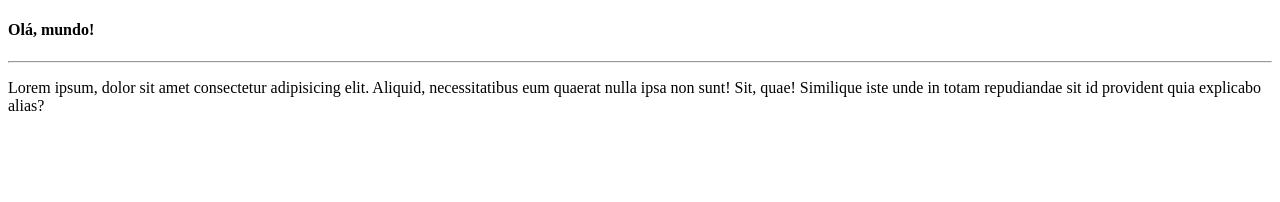
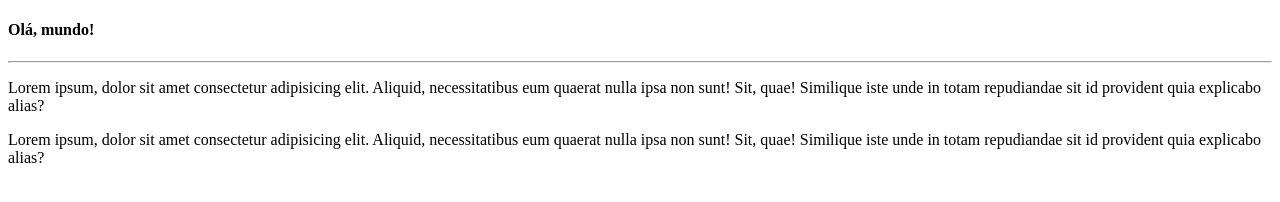
Before and after one commit to mariaeduardamartinsrodrigues/Ola_Mundo, a plain HTML site: page site-exemplo/index.html in a window 1280 px wide. Drawn offline with Linux system fonts and the light colour scheme.

Commit message:
Adicionei o segundo parágrafo

```diff
--- a/site-exemplo/index.html
+++ b/site-exemplo/index.html
@@ -9,6 +9,7 @@
     <h4>Olá, mundo!</h4>
     <hr>
     <p>Lorem ipsum, dolor sit amet consectetur adipisicing elit. Aliquid, necessitatibus eum quaerat nulla ipsa non sunt! Sit, quae! Similique iste unde in totam repudiandae sit id provident quia explicabo alias?</p>
+    <p>Lorem ipsum, dolor sit amet consectetur adipisicing elit. Aliquid, necessitatibus eum quaerat nulla ipsa non sunt! Sit, quae! Similique iste unde in totam repudiandae sit id provident quia explicabo alias?</p>
 
 
 </body>
```
